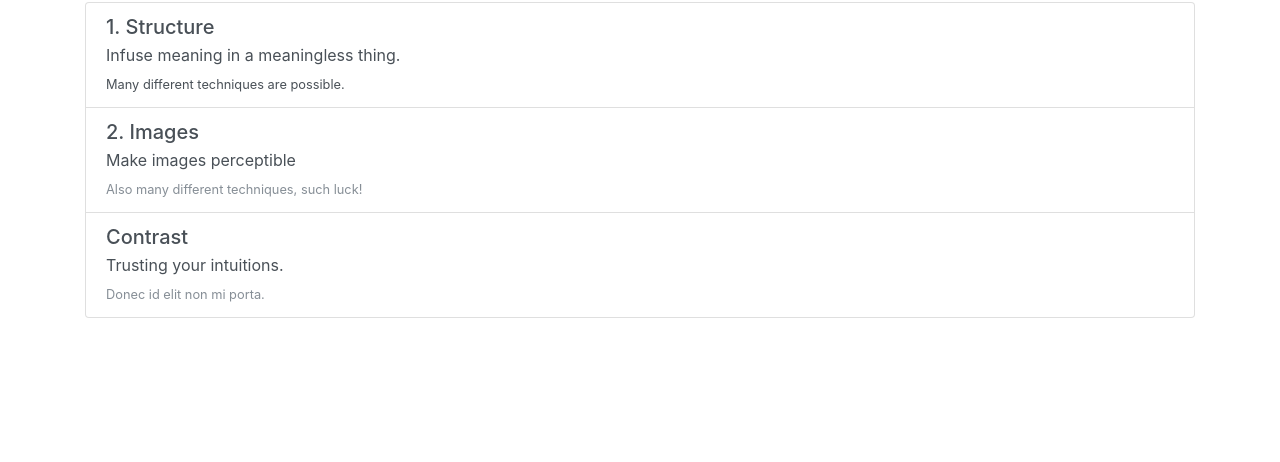
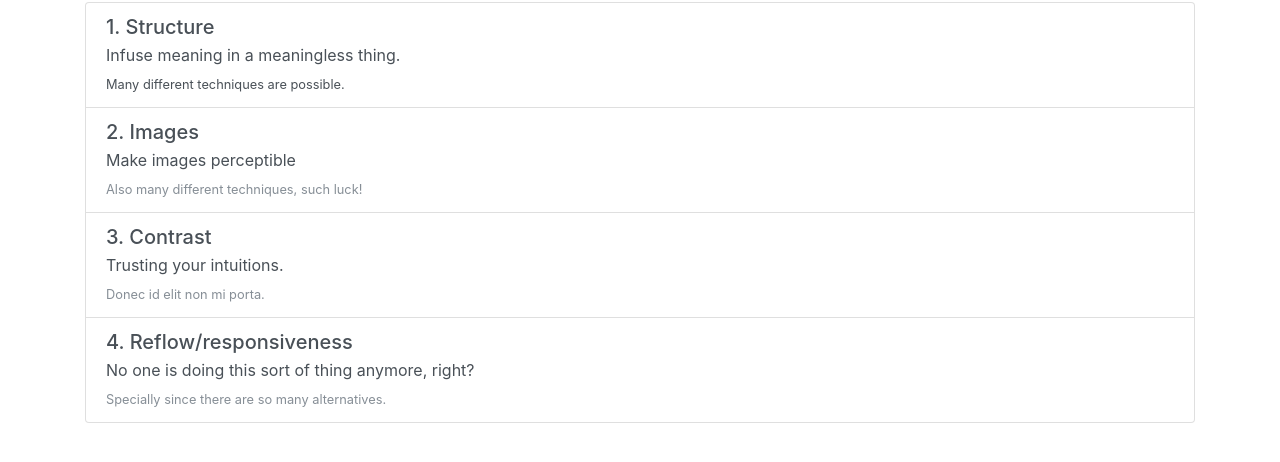
Before and after one commit to gsilver/dev-a11y-examples, a plain HTML site: page index.html in a window 1280 px wide. Shown: the part 54-516 px from the top of the page. Drawn offline with nearby package versions, Linux system fonts and the light colour scheme.

Commit message:
add reflow examples, tweaks

```diff
--- a/index.html
+++ b/index.html
@@ -33,11 +33,19 @@
     </a>
     <a href="contrast.html" class="list-group-item list-group-item-action flex-column align-items-start">
       <div class="d-flex w-100 justify-content-between">
-        <h5 class="mb-1">Contrast</h5>
+        <h5 class="mb-1">3. Contrast</h5>
       </div>
       <p class="mb-1">Trusting your intuitions.</p>
       <small class="text-muted">Donec id elit non mi porta.</small>
     </a>
+    <a href="reflow.html" class="list-group-item list-group-item-action flex-column align-items-start">
+      <div class="d-flex w-100 justify-content-between">
+        <h5 class="mb-1">4. Reflow/responsiveness</h5>
+      </div>
+      <p class="mb-1">No one is doing this sort of thing anymore, right?</p>
+      <small class="text-muted">Specially since there are so many alternatives.</small>
+    </a>
+
   </div>
 </div>
   <!-- Optional JavaScript -->
```
Also changed, not shown: reflow.html (+2 -1 lines).
